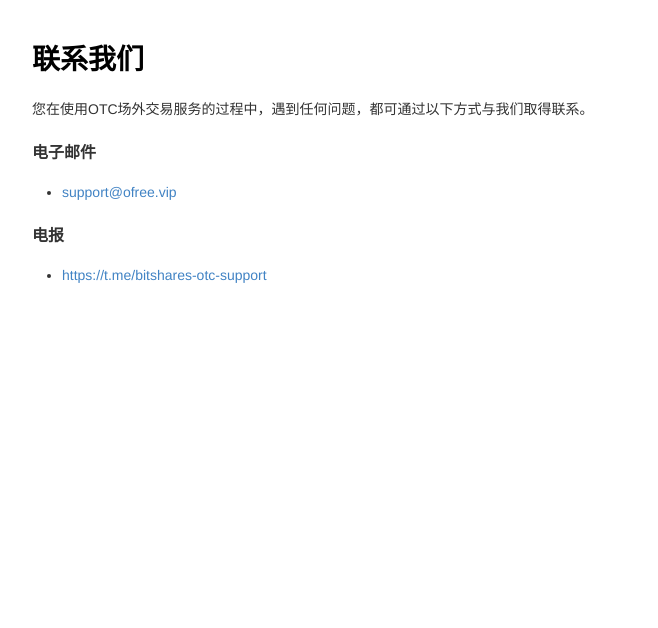
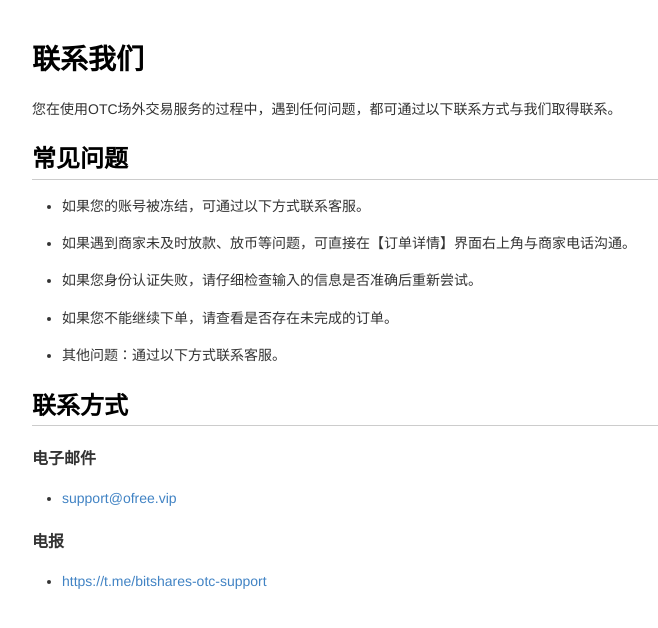
Before and after one commit to bitofree/docs.iswapy.com, a plain HTML site: page contact_us.html in a window 1280 px wide. Shown: the whole page, without its empty margins (6-664 px from the left). Drawn offline with Linux system fonts and the light colour scheme.

Commit message:
update contact us

```diff
--- a/contact_us.html
+++ b/contact_us.html
@@ -7,7 +7,16 @@
 </head>
 <body>
 <h1 id="-">联系我们</h1>
-<p>您在使用OTC场外交易服务的过程中，遇到任何问题，都可通过以下方式与我们取得联系。</p>
+<p>您在使用OTC场外交易服务的过程中，遇到任何问题，都可通过以下联系方式与我们取得联系。</p>
+<h2 id="-">常见问题</h2>
+<ul>
+<li>如果您的账号被冻结，可通过以下方式联系客服。</li>
+<li>如果遇到商家未及时放款、放币等问题，可直接在【订单详情】界面右上角与商家电话沟通。</li>
+<li>如果您身份认证失败，请仔细检查输入的信息是否准确后重新尝试。</li>
+<li>如果您不能继续下单，请查看是否存在未完成的订单。</li>
+<li>其他问题：通过以下方式联系客服。</li>
+</ul>
+<h2 id="-">联系方式</h2>
 <h4 id="-">电子邮件</h4>
 <ul>
 <li><a href="mailto:support@ofree.vip">support@ofree.vip</a> </li>
```
Also changed, not shown: apply_marchant.html (+1 -1 lines).
